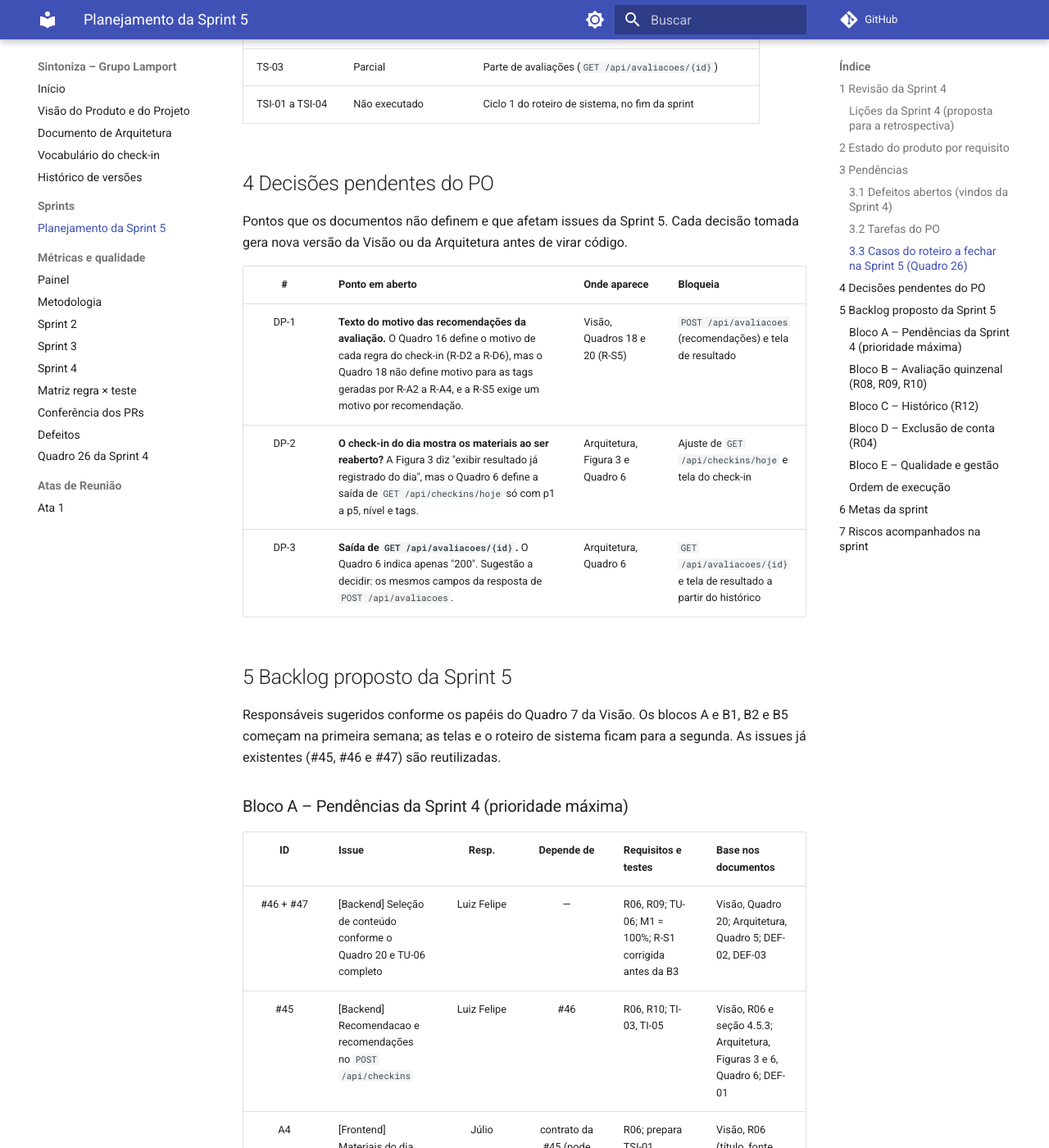
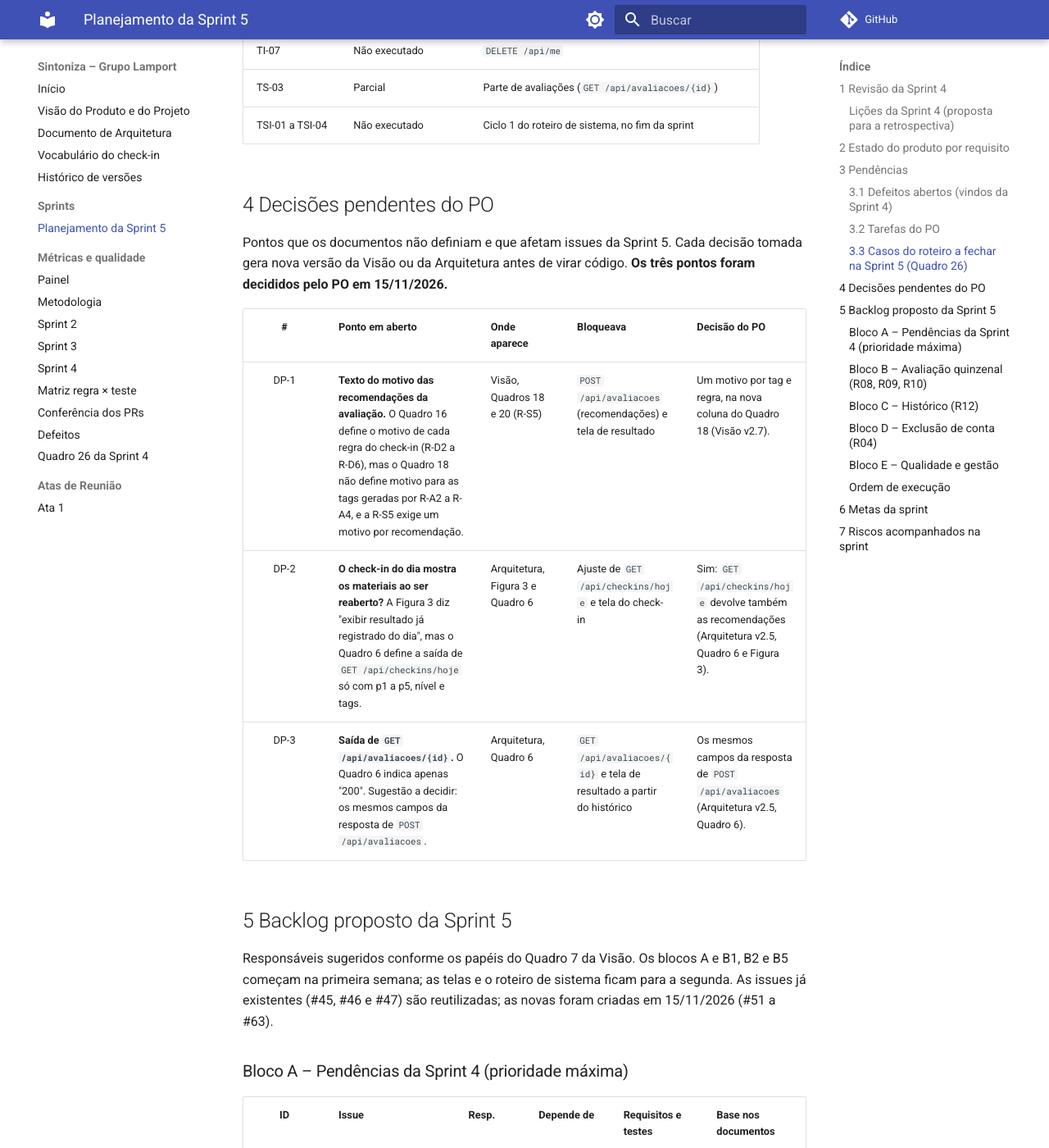
Before and after one commit to FGA0138-MDS-Ajax/2026.2-T03-Lamport, an MkDocs documentation site: the page built from docs/sprints/sprint-5.md, in a window 1280 px wide and 1400 px high, scrolled down 4228 px. Shown: the whole window at 82% size. Built offline with MkDocs 1.6.1 and Material for MkDocs 9.7.7, drawn with Linux system fonts in a browser that asks for light colours; comment, search, counter and statistics services are not loaded; some of the changed text lies outside the part shown.

Commit message:
docs: Visão v2.7 e Arquitetura v2.5 com as decisões DP-1 a DP-3 da Sprint 5

````diff
--- a/docs/sprints/sprint-5.md
+++ b/docs/sprints/sprint-5.md
@@ -1,6 +1,6 @@
 # Sprint 5: Pendências da Sprint 4, avaliação e histórico
 
-**12/11 a 25/11/2026** · Base: [Visão v2.6](../visao-produto-projeto.md) e [Arquitetura v2.4](../arquitetura.md) · Código analisado: `main` no commit `886e00b` (PR #44).
+**12/11 a 25/11/2026** · Base: [Visão v2.7](../visao-produto-projeto.md) e [Arquitetura v2.5](../arquitetura.md) · Código analisado: `main` no commit `886e00b` (PR #44).
 
 Esta página registra a revisão da Sprint 4 pelo PO, o estado do produto requisito a requisito, as pendências e o backlog proposto para a Sprint 5. O backlog é a base para criar as issues; cada issue deve citar a seção ou o quadro dos documentos de que vem. O que não está nos documentos entra como decisão pendente do PO (seção 4), e não diretamente na issue.
 
@@ -62,7 +62,7 @@ Posição na `main` (`886e00b`). "Regras" indica as funções puras do Quadro 5
 1. Conferir os 7 materiais do catálogo (fonte oficial, link abre, tag adequada) e atualizar o Quadro 21 em nova versão da Visão.
 2. Revisar e decidir o PR #25 (protótipo do check-in e do histórico, aberto na `docs` desde a Sprint 4).
 3. Registrar a retrospectiva da Sprint 4 (seção 1).
-4. Decidir os pontos DP-1 a DP-3 da seção 4 antes das issues que dependem deles.
+4. ~~Decidir os pontos DP-1 a DP-3 da seção 4~~: decididos em 15/11/2026 (Visão v2.7 e Arquitetura v2.5).
 5. Criar as issues da seção 5 e o quadro da Sprint 5 no GitHub Projects.
 
 ### 3.3 Casos do roteiro a fechar na Sprint 5 (Quadro 26)
@@ -78,77 +78,77 @@ Posição na `main` (`886e00b`). "Regras" indica as funções puras do Quadro 5
 
 ## 4 Decisões pendentes do PO
 
-Pontos que os documentos não definem e que afetam issues da Sprint 5. Cada decisão tomada gera nova versão da Visão ou da Arquitetura antes de virar código.
+Pontos que os documentos não definiam e que afetam issues da Sprint 5. Cada decisão tomada gera nova versão da Visão ou da Arquitetura antes de virar código. **Os três pontos foram decididos pelo PO em 15/11/2026.**
 
-| # | Ponto em aberto | Onde aparece | Bloqueia |
-| :--: | :-- | :-- | :-- |
-| DP-1 | **Texto do motivo das recomendações da avaliação.** O Quadro 16 define o motivo de cada regra do check-in (R-D2 a R-D6), mas o Quadro 18 não define motivo para as tags geradas por R-A2 a R-A4, e a R-S5 exige um motivo por recomendação. | Visão, Quadros 18 e 20 (R-S5) | `POST /api/avaliacoes` (recomendações) e tela de resultado |
-| DP-2 | **O check-in do dia mostra os materiais ao ser reaberto?** A Figura 3 diz "exibir resultado já registrado do dia", mas o Quadro 6 define a saída de `GET /api/checkins/hoje` só com p1 a p5, nível e tags. | Arquitetura, Figura 3 e Quadro 6 | Ajuste de `GET /api/checkins/hoje` e tela do check-in |
-| DP-3 | **Saída de `GET /api/avaliacoes/{id}`.** O Quadro 6 indica apenas "200". Sugestão a decidir: os mesmos campos da resposta de `POST /api/avaliacoes`. | Arquitetura, Quadro 6 | `GET /api/avaliacoes/{id}` e tela de resultado a partir do histórico |
+| # | Ponto em aberto | Onde aparece | Bloqueava | Decisão do PO |
+| :--: | :-- | :-- | :-- | :-- |
+| DP-1 | **Texto do motivo das recomendações da avaliação.** O Quadro 16 define o motivo de cada regra do check-in (R-D2 a R-D6), mas o Quadro 18 não define motivo para as tags geradas por R-A2 a R-A4, e a R-S5 exige um motivo por recomendação. | Visão, Quadros 18 e 20 (R-S5) | `POST /api/avaliacoes` (recomendações) e tela de resultado | Um motivo por tag e regra, na nova coluna do Quadro 18 (Visão v2.7). |
+| DP-2 | **O check-in do dia mostra os materiais ao ser reaberto?** A Figura 3 diz "exibir resultado já registrado do dia", mas o Quadro 6 define a saída de `GET /api/checkins/hoje` só com p1 a p5, nível e tags. | Arquitetura, Figura 3 e Quadro 6 | Ajuste de `GET /api/checkins/hoje` e tela do check-in | Sim: `GET /api/checkins/hoje` devolve também as recomendações (Arquitetura v2.5, Quadro 6 e Figura 3). |
+| DP-3 | **Saída de `GET /api/avaliacoes/{id}`.** O Quadro 6 indica apenas "200". Sugestão a decidir: os mesmos campos da resposta de `POST /api/avaliacoes`. | Arquitetura, Quadro 6 | `GET /api/avaliacoes/{id}` e tela de resultado a partir do histórico | Os mesmos campos da resposta de `POST /api/avaliacoes` (Arquitetura v2.5, Quadro 6). |
 
 ## 5 Backlog proposto da Sprint 5
 
-Responsáveis sugeridos conforme os papéis do Quadro 7 da Visão. Os blocos A e B1, B2 e B5 começam na primeira semana; as telas e o roteiro de sistema ficam para a segunda. As issues já existentes (#45, #46 e #47) são reutilizadas.
+Responsáveis sugeridos conforme os papéis do Quadro 7 da Visão. Os blocos A e B1, B2 e B5 começam na primeira semana; as telas e o roteiro de sistema ficam para a segunda. As issues já existentes (#45, #46 e #47) são reutilizadas; as novas foram criadas em 15/11/2026 (#51 a #63).
 
 ### Bloco A – Pendências da Sprint 4 (prioridade máxima)
 
 | ID | Issue | Resp. | Depende de | Requisitos e testes | Base nos documentos |
 | :--: | :-- | :--: | :--: | :-- | :-- |
-| #46 + #47 | [Backend] Seleção de conteúdo conforme o Quadro 20 e TU-06 completo | Luiz Felipe | — | R06, R09; TU-06; M1 = 100%; R-S1 corrigida antes da B3 | Visão, Quadro 20; Arquitetura, Quadro 5; DEF-02, DEF-03 |
+| #46 + #47 | [Backend] Seleção de conteúdo conforme o Quadro 20 e TU-06 completo | Luiz Felipe | — | R06, R09; TU-06; M1 = 100%; R-S1 corrigida antes da #54 | Visão, Quadro 20; Arquitetura, Quadro 5; DEF-02, DEF-03 |
 | #45 | [Backend] Recomendacao e recomendações no `POST /api/checkins` | Luiz Felipe | #46 | R06, R10; TI-03, TI-05 | Visão, R06 e seção 4.5.3; Arquitetura, Figuras 3 e 6, Quadro 6; DEF-01 |
-| A4 | [Frontend] Materiais do dia com motivo após o check-in | Júlio | contrato da #45 (pode usar mock) | R06; prepara TSI-01 | Visão, R06 (título, fonte, resumo, link e motivo) e R-S5 ("Por que estou vendo isto?") |
+| #56 | [Frontend] Materiais do dia com motivo após o check-in | Júlio | contrato da #45 (pode usar mock) | R06; prepara TSI-01 | Visão, R06 (título, fonte, resumo, link e motivo) e R-S5 ("Por que estou vendo isto?") |
 
 ### Bloco B – Avaliação quinzenal (R08, R09, R10)
 
 | ID | Issue | Resp. | Depende de | Requisitos e testes | Base nos documentos |
 | :--: | :-- | :--: | :--: | :-- | :-- |
-| B1 | [Conteúdo/UX] Textos oficiais do PHQ-9 e do GAD-7 em português do Brasil e protótipo das telas de avaliação e resultado | Vinícius | — | R08, R09 | Visão, seção 4.5.2 (PHQ SCREENERS, 2026) e Quadro 18 |
-| B2 | [Backend] Modelo de dados e migração da Avaliacao | Carlos Eduardo | — | R08, R04 (cascata) | Arquitetura, Figura 6 e seção 2.5.3 |
-| B3 | [Backend] `POST /api/avaliacoes`: escores, faixas, nível, orientação e recomendações | Luiz Felipe | #45, B2, DP-1 | R08, R09, R10; TI-06 (perfis A a E) | Visão, Quadros 17 a 20; Arquitetura, Figura 4 e Quadro 6 |
-| B4 | [Backend] `GET /api/avaliacoes` e `GET /api/avaliacoes/{id}` e parte de avaliações do TS-03 | Carlos Eduardo | B2, DP-3 | R12, R14; TS-03 | Visão, R12; Arquitetura, Quadro 6 |
-| B5 | [Frontend] Cliente de API e tipos para avaliações | Danilo | contrato do Quadro 6 | R08, R09, R12 | Arquitetura, Quadro 6 |
-| B6 | [Frontend] Tela da avaliação quinzenal | Júlio | B1, B5 | R08, R10; prepara TSI-03 | Visão, seção 4.5.2 (16 itens 0–3, aviso das duas semanas, item 9 ≥ 1 abre a Tela de Ajuda) |
-| B7 | [Frontend] Tela de resultado da avaliação | Júlio | B1, B5, DP-1 | R09; prepara TSI-03 | Visão, R09 e Quadro 18 (escores, faixas, orientação, materiais, aviso "não é diagnóstico") |
+| #52 | [Conteúdo/UX] Textos oficiais do PHQ-9 e do GAD-7 em português do Brasil e protótipo das telas de avaliação e resultado | Vinícius | — | R08, R09 | Visão, seção 4.5.2 (PHQ SCREENERS, 2026) e Quadro 18 |
+| #51 | [Backend] Modelo de dados e migração da Avaliacao | Carlos Eduardo | — | R08, R04 (cascata) | Arquitetura, Figura 6 e seção 2.5.3 |
+| #54 | [Backend] `POST /api/avaliacoes`: escores, faixas, nível, orientação e recomendações | Luiz Felipe | #45, #51, DP-1 | R08, R09, R10; TI-06 (perfis A a E) | Visão, Quadros 17 a 20; Arquitetura, Figura 4 e Quadro 6 |
+| #55 | [Backend] `GET /api/avaliacoes` e `GET /api/avaliacoes/{id}` e parte de avaliações do TS-03 | Carlos Eduardo | #51, DP-3 | R12, R14; TS-03 | Visão, R12; Arquitetura, Quadro 6 |
+| #53 | [Frontend] Cliente de API e tipos para avaliações | Danilo | contrato do Quadro 6 | R08, R09, R12 | Arquitetura, Quadro 6 |
+| #57 | [Frontend] Tela da avaliação quinzenal | Júlio | #52, #53 | R08, R10; prepara TSI-03 | Visão, seção 4.5.2 (16 itens 0–3, aviso das duas semanas, item 9 ≥ 1 abre a Tela de Ajuda) |
+| #58 | [Frontend] Tela de resultado da avaliação | Júlio | #52, #53, DP-1 | R09; prepara TSI-03 | Visão, R09 e Quadro 18 (escores, faixas, orientação, materiais, aviso "não é diagnóstico") |
 
 ### Bloco C – Histórico (R12)
 
 | ID | Issue | Resp. | Depende de | Requisitos e testes | Base nos documentos |
 | :--: | :-- | :--: | :--: | :-- | :-- |
-| C1 | [Frontend] Avaliações no histórico | Danilo | B4, B5 | R12; prepara TSI-01 | Visão, R12 (data, escores, faixas e nível de todas as avaliações) |
+| #59 | [Frontend] Avaliações no histórico | Danilo | #55, #53 | R12; prepara TSI-01 | Visão, R12 (data, escores, faixas e nível de todas as avaliações) |
 
 ### Bloco D – Exclusão de conta (R04)
 
 | ID | Issue | Resp. | Depende de | Requisitos e testes | Base nos documentos |
 | :--: | :-- | :--: | :--: | :-- | :-- |
-| D1 | [Backend] `DELETE /api/me`: exclusão física da conta e dos dados | Carlos Eduardo | #45, B2 (para o TI-07 cobrir todas as tabelas) | R04, R14; TI-07; TS-02 com exclusão real | Visão, R04; Arquitetura, Quadro 6 e seção 2.5.3 |
-| D2 | [Frontend] Excluir conta com confirmação | Danilo | D1 | R04; prepara TSI-05 (Sprint 6) | Visão, R04 |
+| #60 | [Backend] `DELETE /api/me`: exclusão física da conta e dos dados | Carlos Eduardo | #45, #51 (para o TI-07 cobrir todas as tabelas) | R04, R14; TI-07; TS-02 com exclusão real | Visão, R04; Arquitetura, Quadro 6 e seção 2.5.3 |
+| #61 | [Frontend] Excluir conta com confirmação | Danilo | #60 | R04; prepara TSI-05 (Sprint 6) | Visão, R04 |
 
 ### Bloco E – Qualidade e gestão
 
 | ID | Issue | Resp. | Depende de | Requisitos e testes | Base nos documentos |
 | :--: | :-- | :--: | :--: | :-- | :-- |
-| E1 | [QA] Acompanhamento da Sprint 5 e ciclo 1 do roteiro de sistema | Hugo | todas as anteriores (TSI no fim) | M1 a M5; TSI-01 a TSI-04; Quadro 26 | Visão, seções 5 e 6; [Métricas](../metricas/index.md) |
-| E2 | [PO] Revisão da Sprint 4, planejamento e decisões da Sprint 5 | Martin | — | — | Visão, seções 2.3 e 2.6; esta página |
+| #62 | [QA] Acompanhamento da Sprint 5 e ciclo 1 do roteiro de sistema | Hugo | todas as anteriores (TSI no fim) | M1 a M5; TSI-01 a TSI-04; Quadro 26 | Visão, seções 5 e 6; [Métricas](../metricas/index.md) |
+| #63 | [PO] Revisão da Sprint 4, planejamento e decisões da Sprint 5 | Martin | — | — | Visão, seções 2.3 e 2.6; esta página |
 
 ### Ordem de execução
 
 ```mermaid
 flowchart LR
     S46["#46 + #47<br/>Seleção (Quadro 20)"] --> S45["#45<br/>Recomendacao no check-in"]
-    S45 --> A4["A4<br/>Materiais do dia"]
-    S45 --> B3["B3<br/>POST /api/avaliacoes"]
-    B2["B2<br/>Modelo Avaliacao"] --> B3
-    B2 --> B4["B4<br/>GET avaliações + TS-03"]
-    S45 --> D1["D1<br/>DELETE /api/me"]
+    S45 --> A4["#56<br/>Materiais do dia"]
+    S45 --> B3["#54<br/>POST /api/avaliacoes"]
+    B2["#51<br/>Modelo Avaliacao"] --> B3
+    B2 --> B4["#55<br/>GET avaliações + TS-03"]
+    S45 --> D1["#60<br/>DELETE /api/me"]
     B2 --> D1
-    D1 --> D2["D2<br/>Excluir conta (tela)"]
-    B1["B1<br/>Textos e protótipo"] --> B6["B6<br/>Tela da avaliação"]
-    B5["B5<br/>Cliente de API"] --> B6
-    B1 --> B7["B7<br/>Tela de resultado"]
+    D1 --> D2["#61<br/>Excluir conta (tela)"]
+    B1["#52<br/>Textos e protótipo"] --> B6["#57<br/>Tela da avaliação"]
+    B5["#53<br/>Cliente de API"] --> B6
+    B1 --> B7["#58<br/>Tela de resultado"]
     B5 --> B7
-    B4 --> C1["C1<br/>Avaliações no histórico"]
+    B4 --> C1["#59<br/>Avaliações no histórico"]
     B5 --> C1
-    A4 & B3 & B6 & B7 & C1 --> E1["E1<br/>TSI-01 a TSI-04"]
+    A4 & B3 & B6 & B7 & C1 --> E1["#62<br/>TSI-01 a TSI-04"]
     PO{{"Decisões DP-1 a DP-3"}} -.-> B3
     PO -.-> B4
     PO -.-> B7
````
Also changed, not shown: docs/arquitetura.md (+8 -6 lines), docs/historico-versoes.md (+16 -2 lines), docs/index.md (+2 -2 lines), docs/visao-produto-projeto.md (+11 -8 lines).
